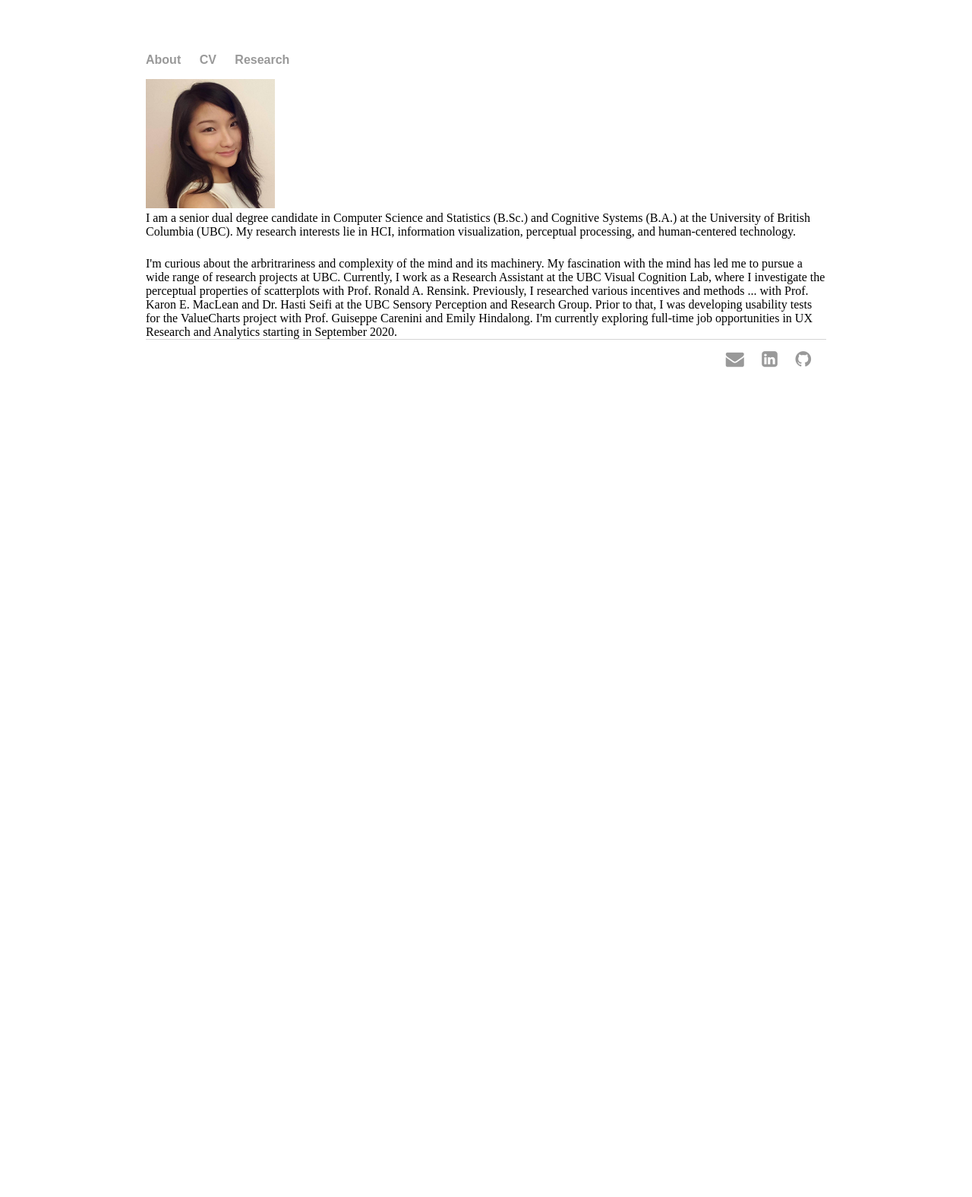
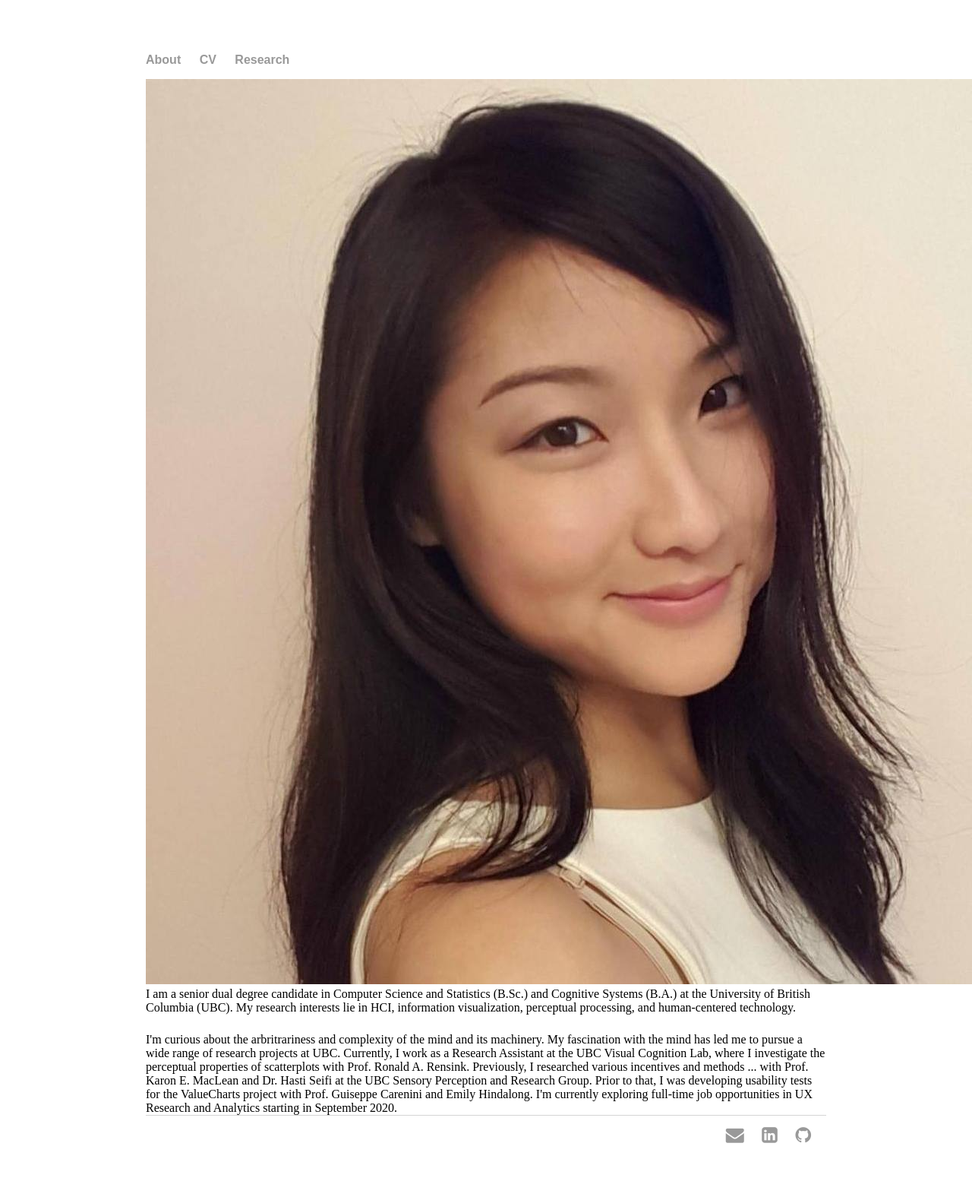
Before and after one commit to ip-jss/ip-jss.github.io, a Jekyll site: the page built from about/index.html, in a window 1280 px wide. Shown: the whole page at 76% size. Built offline with Jekyll 4.4.1, drawn with Linux system fonts in a browser that asks for light colours; before the commit the page ends 900 px from its top, so only the background shows below that.

Commit message:
Update index.html

```diff
--- a/about/index.html
+++ b/about/index.html
@@ -29,7 +29,7 @@ title: Jessica Ip
 -->
 
 <div style="display:inline-block;vertical-align:top;">
-    <img src="/pics/Portrait.jpg" alt="img" style="width:170px;height:170px;margin-right:15px;">
+    <img src="/pics/Portrait.jpg" alt="img">
 </div>
 <div style="display:inline-block;">
     <div>
```
